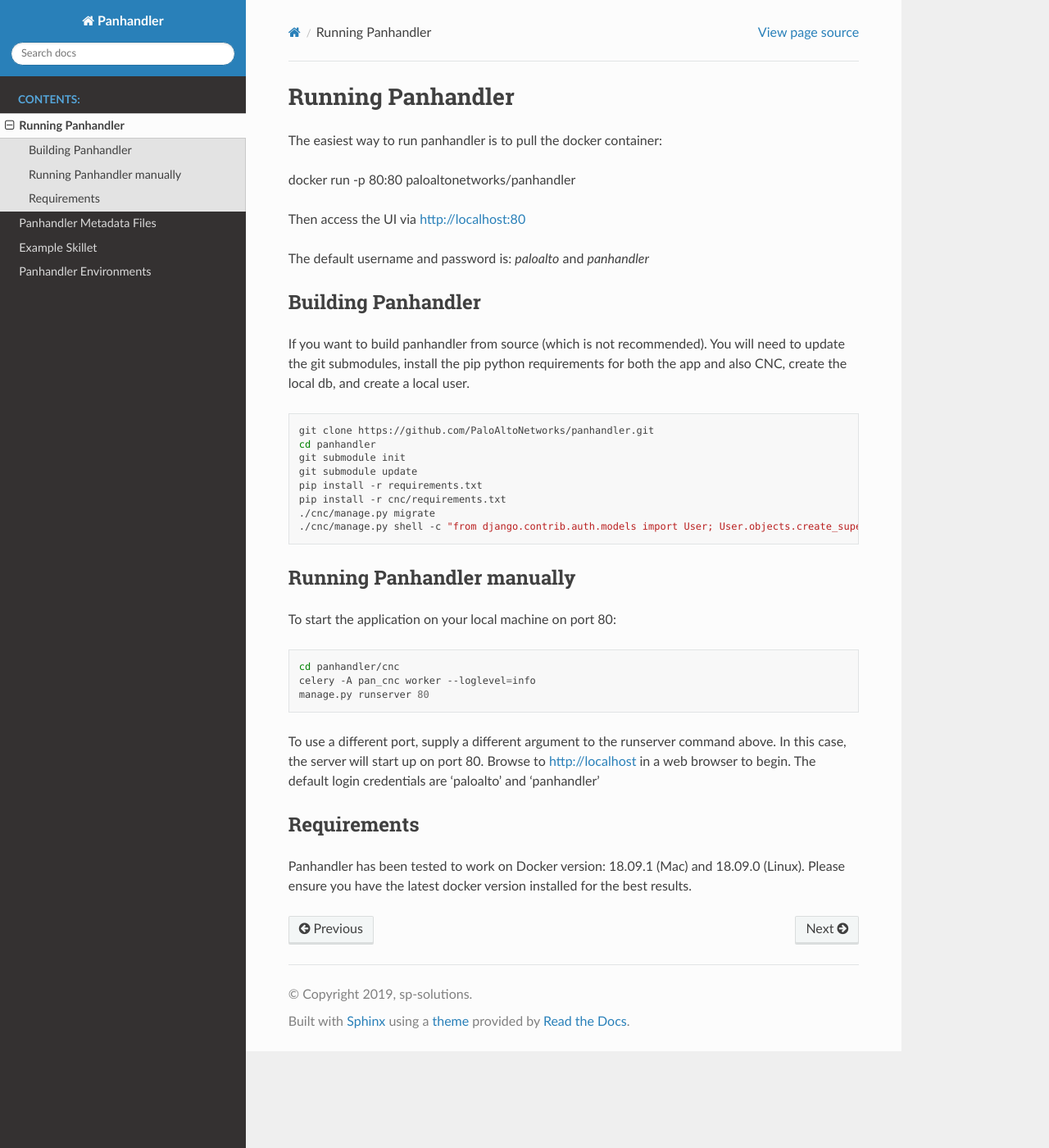
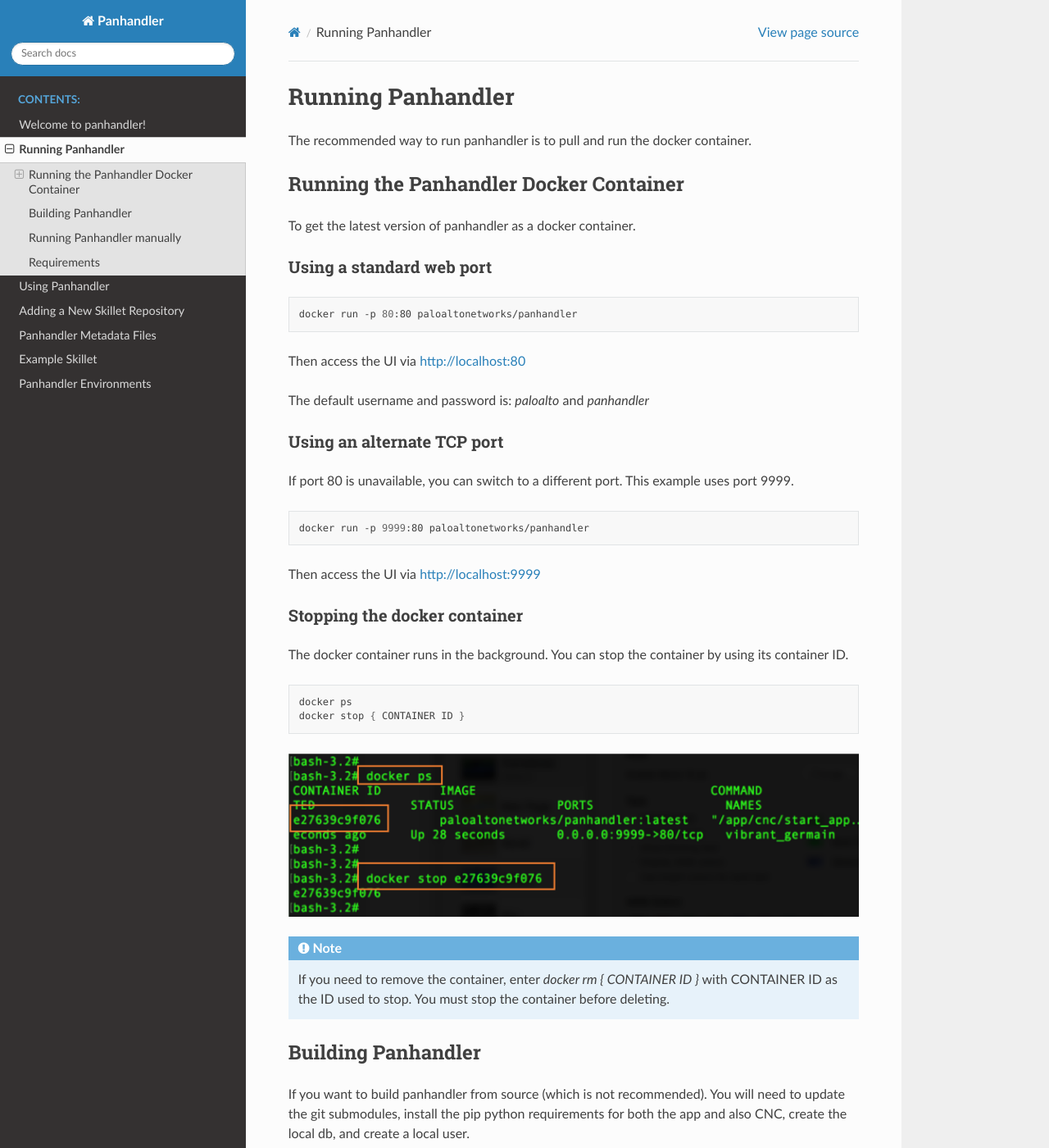
Before and after one commit to PaloAltoNetworks/panhandler, a Sphinx documentation site: the page built from docs/running.rst, in a window 1280 px wide and 1400 px high. Shown: the whole window at 82% size. Built offline with Sphinx 7.4.7 and the Read the Docs theme 2.0.0, drawn with Linux system fonts in a browser that asks for light colours.

Commit message:
docs updates with new overview, running, import repo content

```diff
--- a/docs/environments.rst
+++ b/docs/environments.rst
@@ -1,3 +1,5 @@
+.. _environment:
+
 Panhandler Environments
 =======================
 
--- a/docs/index.rst
+++ b/docs/index.rst
@@ -10,7 +10,10 @@
    :maxdepth: 2
    :caption: Contents:
 
+   overview
    running
+   using
+   importing_skillets
    metadata_configuration
    example_skillet
    environments
--- a/docs/running.rst
+++ b/docs/running.rst
@@ -1,14 +1,55 @@
 Running Panhandler
 ==================
 
+The recommended way to run panhandler is to pull and run the docker container.
 
-The easiest way to run panhandler is to pull the docker container:
+Running the Panhandler Docker Container
+---------------------------------------
 
-docker run -p 80:80 paloaltonetworks/panhandler
+To get the latest version of panhandler as a docker container.
+
+
+Using a standard web port
+~~~~~~~~~~~~~~~~~~~~~~~~~
+
+.. code-block:: bash
+
+    docker run -p 80:80 paloaltonetworks/panhandler
 
 Then access the UI via http://localhost:80
 
 The default username and password is: `paloalto` and `panhandler`
+
+Using an alternate TCP port
+~~~~~~~~~~~~~~~~~~~~~~~~~~~
+
+If port 80 is unavailable, you can switch to a different port. This example uses port 9999.
+
+.. code-block:: bash
+
+    docker run -p 9999:80 paloaltonetworks/panhandler
+
+Then access the UI via http://localhost:9999
+
+
+Stopping the docker container
+~~~~~~~~~~~~~~~~~~~~~~~~~~~~~
+
+The docker container runs in the background. You can stop the container by using its container ID.
+
+.. code-block:: bash
+
+    docker ps
+    docker stop { CONTAINER ID }
+
+
+.. image:: images/ph-docker-stop.png
+
+
+.. Note::
+    If you need to remove the container, enter `docker rm { CONTAINER ID }` with CONTAINER ID as the
+    ID used to stop. You must stop the container before deleting.
+
 
 
 Building Panhandler
```
Also changed, not shown: docs/importing_skillets.rst (added, +38 -0 lines), docs/overview.rst (added, +26 -0 lines), docs/using.rst (added, +62 -0 lines), docs/images/ph-docker-stop.png (added).
